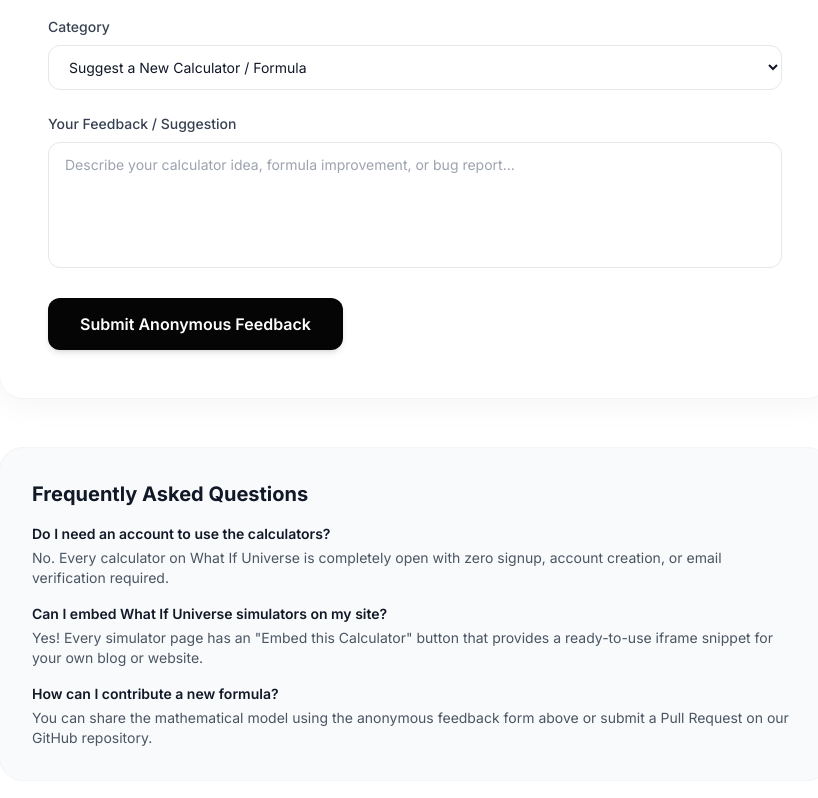
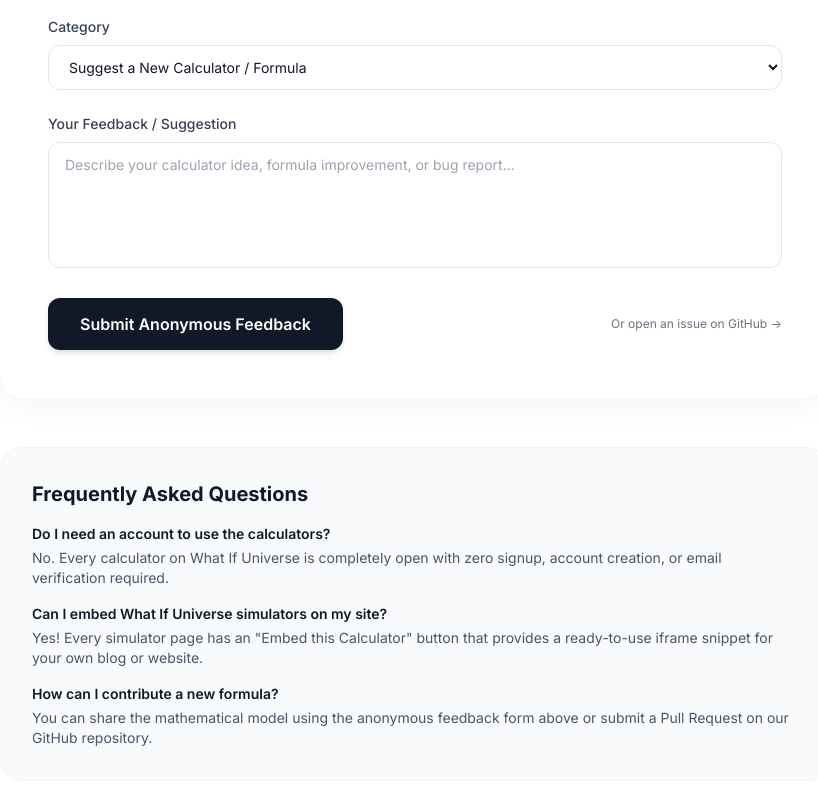
Before and after one commit to prodk123/WhatIfUniverse, a Next.js app: page /contact in a window 1280 px wide. Shown: the part 843-1641 px from the top of the page, without its empty margins (225-1043 px from the left). Built offline with nearby package versions, Linux system fonts and the light colour scheme; no server answers.

Commit message:
Fix button text contrast in dark mode and integrate Web3Forms for personal email feedback delivery

```diff
--- a/src/components/contact/ContactForm.tsx
+++ b/src/components/contact/ContactForm.tsx
@@ -5,17 +5,54 @@ import React, { useState } from 'react';
 export function ContactForm() {
   const [submitted, setSubmitted] = useState(false);
   const [loading, setLoading] = useState(false);
+  const [errorMessage, setErrorMessage] = useState('');
   const [topic, setTopic] = useState('Calculator Suggestion');
   const [message, setMessage] = useState('');
 
-  const handleSubmit = (e: React.FormEvent) => {
+  const handleSubmit = async (e: React.FormEvent) => {
     e.preventDefault();
     setLoading(true);
-    // Process feedback client-side without collecting any personal information
+    setErrorMessage('');
+
+    const accessKey = process.env.NEXT_PUBLIC_WEB3FORMS_ACCESS_KEY;
+
+    if (!accessKey) {
+      // Graceful fallback if access key is not yet set up in environment variables
       setTimeout(() => {
         setLoading(false);
         setSubmitted(true);
       }, 500);
+      return;
+    }
+
+    try {
+      const response = await fetch('https://api.web3forms.com/submit', {
+        method: 'POST',
+        headers: {
+          'Content-Type': 'application/json',
+          Accept: 'application/json',
+        },
+        body: JSON.stringify({
+          access_key: accessKey,
+          subject: `[What If Universe] New Feedback: ${topic}`,
+          from_name: 'What If Universe Anonymous Feedback',
+          category: topic,
+          message: message,
+          submitted_at: new Date().toISOString(),
+        }),
+      });
+
+      const result = await response.json();
+      if (result.success) {
+        setSubmitted(true);
+      } else {
+        setErrorMessage(result.message || 'Unable to submit feedback. Please try again.');
+      }
+    } catch {
+      setErrorMessage('A network error occurred. Please try again.');
+    } finally {
+      setLoading(false);
+    }
   };
 
   if (submitted) {
@@ -28,7 +65,7 @@ export function ContactForm() {
         </div>
         <h3 className="text-xl font-bold text-gray-900 dark:text-white mb-2">Feedback Received!</h3>
         <p className="text-gray-600 dark:text-gray-400 max-w-md mx-auto mb-6 text-sm">
-          Thank you for helping improve What If Universe. Your feedback has been recorded completely anonymously. No personal details, names, or emails were tracked or stored.
+          Thank you for helping improve What If Universe. Your suggestion has been dispatched to our inbox completely anonymously. No names, personal credentials, or emails were recorded.
         </p>
         <button
           onClick={() => {
@@ -53,6 +90,12 @@ export function ContactForm() {
           <strong className="text-gray-900 dark:text-white">100% Anonymous:</strong> We do not require or collect your name, email, or any personal details.
         </p>
       </div>
+
+      {errorMessage && (
+        <div className="bg-red-50 dark:bg-red-900/20 border border-red-200 dark:border-red-800 rounded-xl p-4 text-xs text-red-600 dark:text-red-400">
+          {errorMessage}
+        </div>
+      )}
 
       <div>
         <label htmlFor="topic" className="block text-sm font-medium text-gray-700 dark:text-gray-300 mb-2">
@@ -86,13 +129,24 @@ export function ContactForm() {
         />
       </div>
 
+      <div className="flex flex-col sm:flex-row items-center justify-between gap-4">
         <button
           type="submit"
           disabled={loading}
-        className="w-full md:w-auto px-8 py-3.5 bg-primary hover:bg-primary/90 text-white font-semibold rounded-xl transition-all shadow-md hover:shadow-lg disabled:opacity-50"
+          className="w-full sm:w-auto px-8 py-3.5 bg-gray-900 hover:bg-gray-800 text-white dark:bg-white dark:text-gray-950 dark:hover:bg-gray-100 font-semibold rounded-xl transition-all shadow-md hover:shadow-lg disabled:opacity-50"
         >
           {loading ? 'Submitting...' : 'Submit Anonymous Feedback'}
         </button>
+
+        <a
+          href="https://github.com/prodk123/WhatIfUniverse/issues/new"
+          target="_blank"
+          rel="noopener noreferrer"
+          className="text-xs text-gray-500 hover:text-primary dark:text-gray-400 dark:hover:text-primary transition-colors flex items-center gap-1"
+        >
+          Or open an issue on GitHub →
+        </a>
+      </div>
     </form>
   );
 }
--- a/src/components/ui/Button.tsx
+++ b/src/components/ui/Button.tsx
@@ -17,7 +17,7 @@ export function Button({
   const baseStyles = 'inline-flex items-center justify-center font-medium transition-colors focus:outline-none focus:ring-2 focus:ring-primary focus:ring-offset-2 disabled:opacity-50 disabled:pointer-events-none rounded-md';
 
   const variants = {
-    primary: 'bg-primary text-white hover:bg-primary-hover border border-transparent',
+    primary: 'bg-primary text-white dark:text-gray-950 hover:bg-primary-hover border border-transparent',
     secondary: 'bg-gray-100 text-gray-900 hover:bg-gray-200 border border-transparent',
     outline: 'bg-transparent text-gray-900 border border-gray-300 hover:bg-gray-50',
   };
```
Lines whose indentation alone changed are shown as unchanged.
